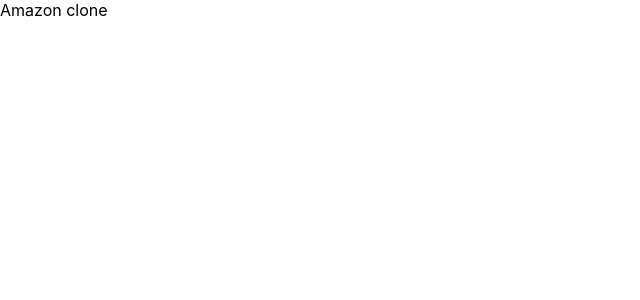
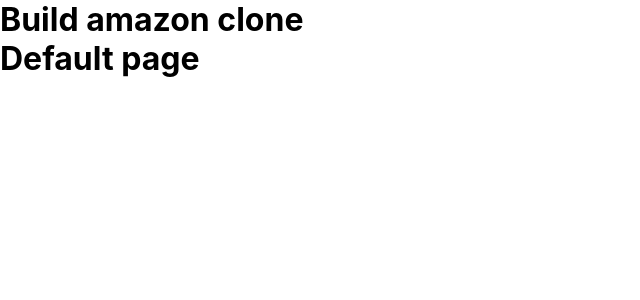
Before and after one commit to anamica08/amazon-clone, a React (Create React App) app: page / in a window 1280 px wide. Shown: the top 300 px of the page, without its empty margins (0-640 px from the left). Built offline with nearby package versions, Linux system fonts and the light colour scheme.

Commit message:
AB: Setup react route

```diff
--- a/package.json
+++ b/package.json
@@ -8,6 +8,7 @@
     "@testing-library/user-event": "^13.5.0",
     "react": "^18.2.0",
     "react-dom": "^18.2.0",
+    "react-router-dom": "^6.21.1",
     "react-scripts": "5.0.1",
     "web-vitals": "^2.1.4"
   },
--- a/src/App.js
+++ b/src/App.js
@@ -1,10 +1,24 @@
 import './App.css';
-
+import { BrowserRouter as Router, Routes, Route} from "react-router-dom";
+//should only contain  very hgh level stuff in this file
 function App() {
   return (
-    <div className="App">
-      <p>Amazon clone</p>
-    </div>
+    <Router>
+        <div className="app">
+            <h1>Build amazon clone</h1>
+            <Routes>
+                <Route path="/checkout" element={<h1>checkout</h1>}>
+
+                </Route>
+                <Route path="/login" element={<h1>Login</h1>}>
+
+                </Route>
+                <Route path="/" element={<h1>Default page</h1>} >
+
+                </Route>
+            </Routes>
+        </div>
+    </Router>
   );
 }
 
```
Also changed, not shown: 1 other file (tests, documents, lock files or other folders).
